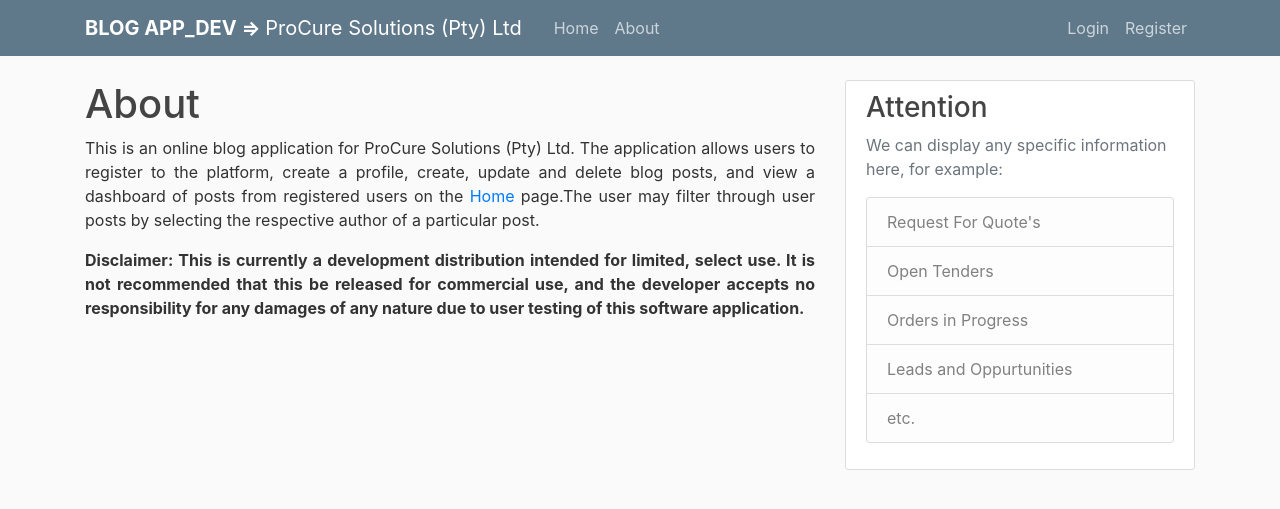
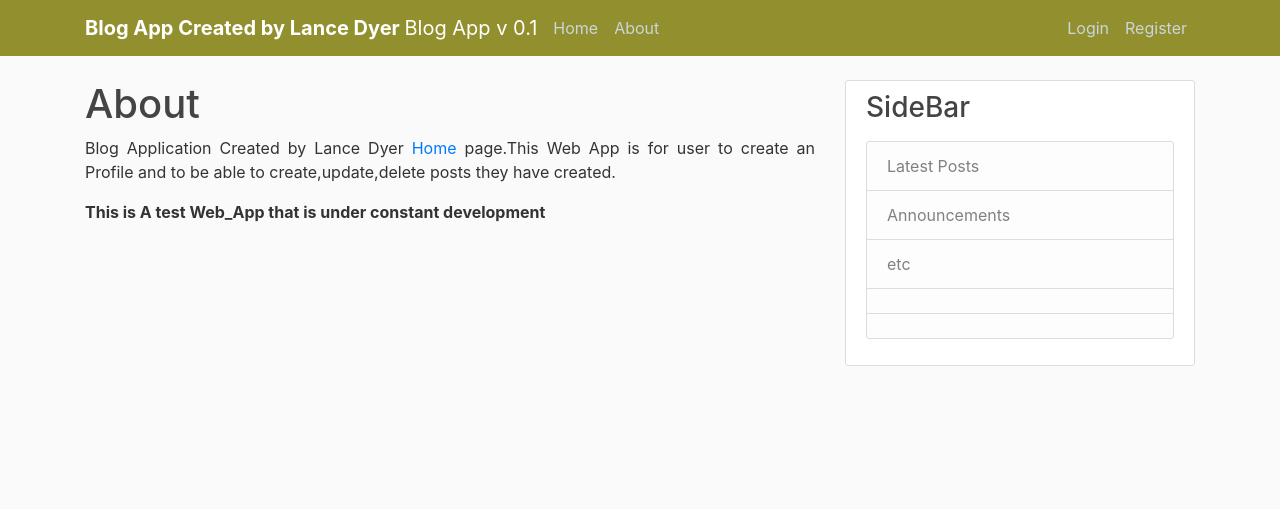
Before and after one commit to Lance001Dy/djangoappladev, a Django app: page /about/ in a window 1280 px wide. Shown: the top 509 px of the page. Run offline with Django 3.2, Linux system fonts and the light colour scheme; some libraries are stand-ins or nearby versions.

Commit message:
Intial Commit

```diff
--- a/blog/static/blog/main.css
+++ b/blog/static/blog/main.css
@@ -14,7 +14,7 @@
 }
 
 .bg-steel {
-  background-color: #5f788a;
+  background-color: #92902e;
 }
 
 .site-header .navbar-nav .nav-link {
--- a/blog/templates/blog/about.html
+++ b/blog/templates/blog/about.html
@@ -2,8 +2,7 @@
 {% block content %}
 	<h1>About</h1>
 		<div class="text-align text-justify">
-			<p>This is an online blog application for ProCure Solutions (Pty) Ltd. The application allows users to register to the platform, create a profile, create, update and delete blog posts, and view a dashboard of posts from registered users on the <a href="{% url 'blog-home' %}">Home</a> page.The user may filter through user posts by selecting the respective author of a particular post.</p>
-
-			<strong>Disclaimer: This is currently a development distribution intended for limited, select use. It is not recommended that this be released for commercial use, and the developer accepts no responsibility for any damages of any nature due to user testing of this software application.</strong>
+			<p>Blog Application Created by Lance Dyer <a href="{% url 'blog-home' %}">Home</a> page.This Web App is for user to create an Profile and to be able to create,update,delete posts they have created.</p>
+			<strong> This is A test Web_App that is under constant development   </strong>
 		</div>
 {% endblock content %}
--- a/blog/templates/blog/base.html
+++ b/blog/templates/blog/base.html
@@ -13,16 +13,16 @@
     <link rel="stylesheet" type="text/css" href="{% static 'blog/main.css' %}">
 
 	{% if title %}
-		<title>PCS Blog - {{ title }} </title>
+		<title>LA-Blog {{ title }} </title>
 	{% else %}
-		<title>PCS Blog </title>
+		<title>LA-Blog </title>
 	{% endif %}
 </head>
 <body>
 	<header class="site-header">
 	  <nav class="navbar navbar-expand-md navbar-dark bg-steel fixed-top">
 	    <div class="container">
-	      <a class="navbar-brand mr-4" href="{% url 'blog-home' %}"><b>BLOG APP_DEV => </b>ProCure Solutions (Pty) Ltd </a>
+	      <a class="navbar-brand mr-2" href="{% url 'blog-home' %}"><b>Blog App Created by Lance Dyer </b>Blog App v 0.1 </a>
 	      <button class="navbar-toggler" type="button" data-toggle="collapse" data-target="#navbarToggle" aria-controls="navbarToggle" aria-expanded="false" aria-label="Toggle navigation">
 	      <span class="navbar-toggler-icon"></span>
 	      </button>
@@ -61,14 +61,14 @@
 	    </div>
 	    <div class="col-md-4">
 	      <div class="content-section">
-	        <h3>Attention</h3>
-	        <p class='text-muted'>We can display any specific information here, for example:
+	        <h3> SideBar </h3>
+	        <p class='text-muted'>
 	          <ul class="list-group">
-	            <li class="list-group-item list-group-item-light">Request For Quote's</li>
-	            <li class="list-group-item list-group-item-light">Open Tenders</li>
-	            <li class="list-group-item list-group-item-light">Orders in Progress</li>
-	            <li class="list-group-item list-group-item-light">Leads and Oppurtunities</li>
-	            <li class="list-group-item list-group-item-light">etc.</li>
+	            <li class="list-group-item list-group-item-light"> Latest Posts   </li>
+	            <li class="list-group-item list-group-item-light"> Announcements </li>
+	            <li class="list-group-item list-group-item-light"> etc </li>
+	            <li class="list-group-item list-group-item-light">  </li>
+	            <li class="list-group-item list-group-item-light">  </li>
 	          </ul>
 	        </p>
 	      </div>
--- a/blog/views.py
+++ b/blog/views.py
@@ -54,6 +54,9 @@
 			return True
 		return False
 
+
+
+
 class PostDeleteView(LoginRequiredMixin, UserPassesTestMixin, DeleteView):
 	model = Post
 	success_url = '/'
--- a/users/models.py
+++ b/users/models.py
@@ -5,6 +5,7 @@
 class Profile(models.Model):
 	user = models.OneToOneField(User, on_delete=models.CASCADE)
 	image = models.ImageField(default='default.jpg', upload_to='profile_pics')
+
 
 	def __str__(self):
 		return f'{self.user.username} Profile'
```
Also changed, not shown: media/default.jpg, media/profile_pics/FB_IMG_0171B0C647CD.jpg (added), media/profile_pics/FB_IMG_0171B21AB7C8_-_Copy.jpg (added), media/profile_pics/FB_IMG_0171B21ADD99.jpg (added), media/profile_pics/FB_IMG_0171B21D881A.jpg (added), media/profile_pics/FB_IMG_0171B222F22C.jpg (added).
